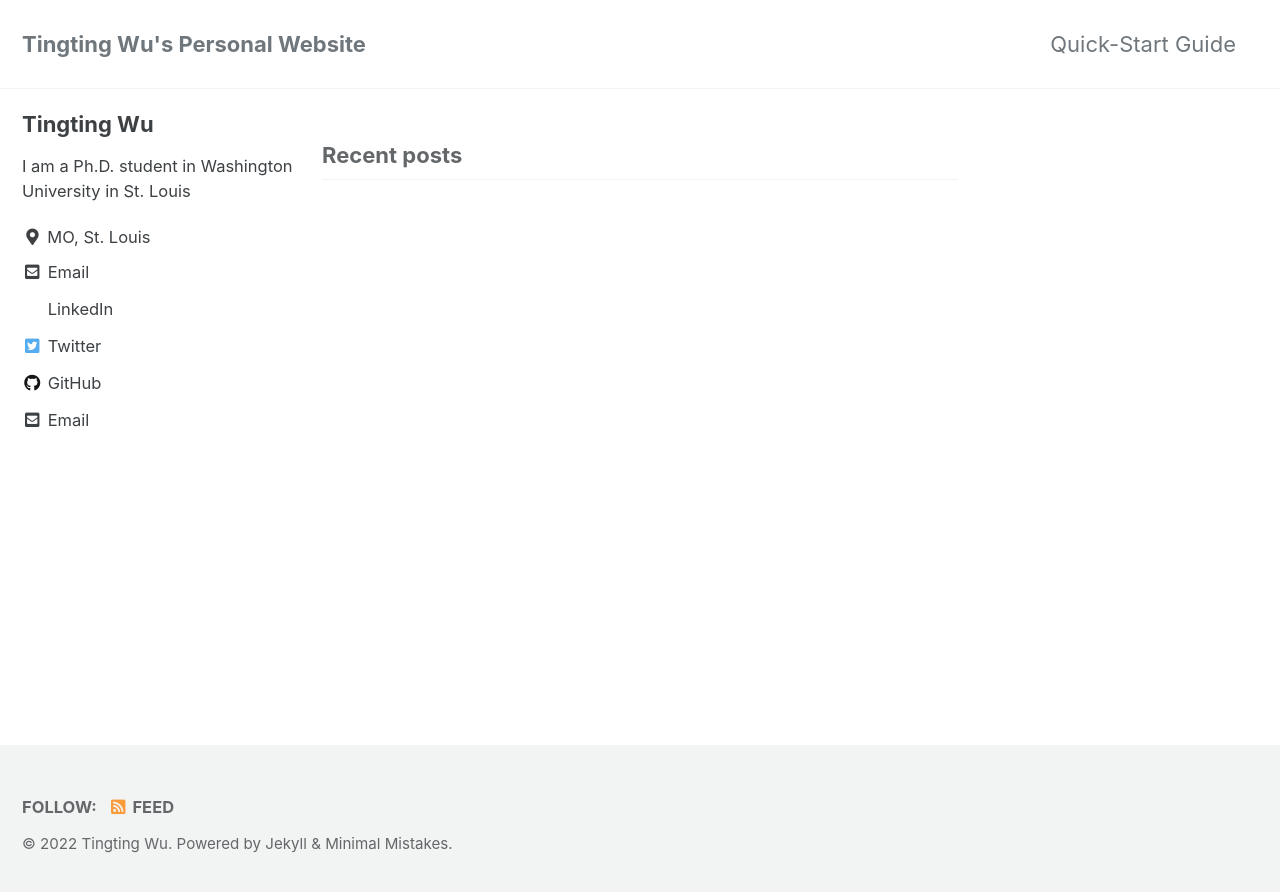
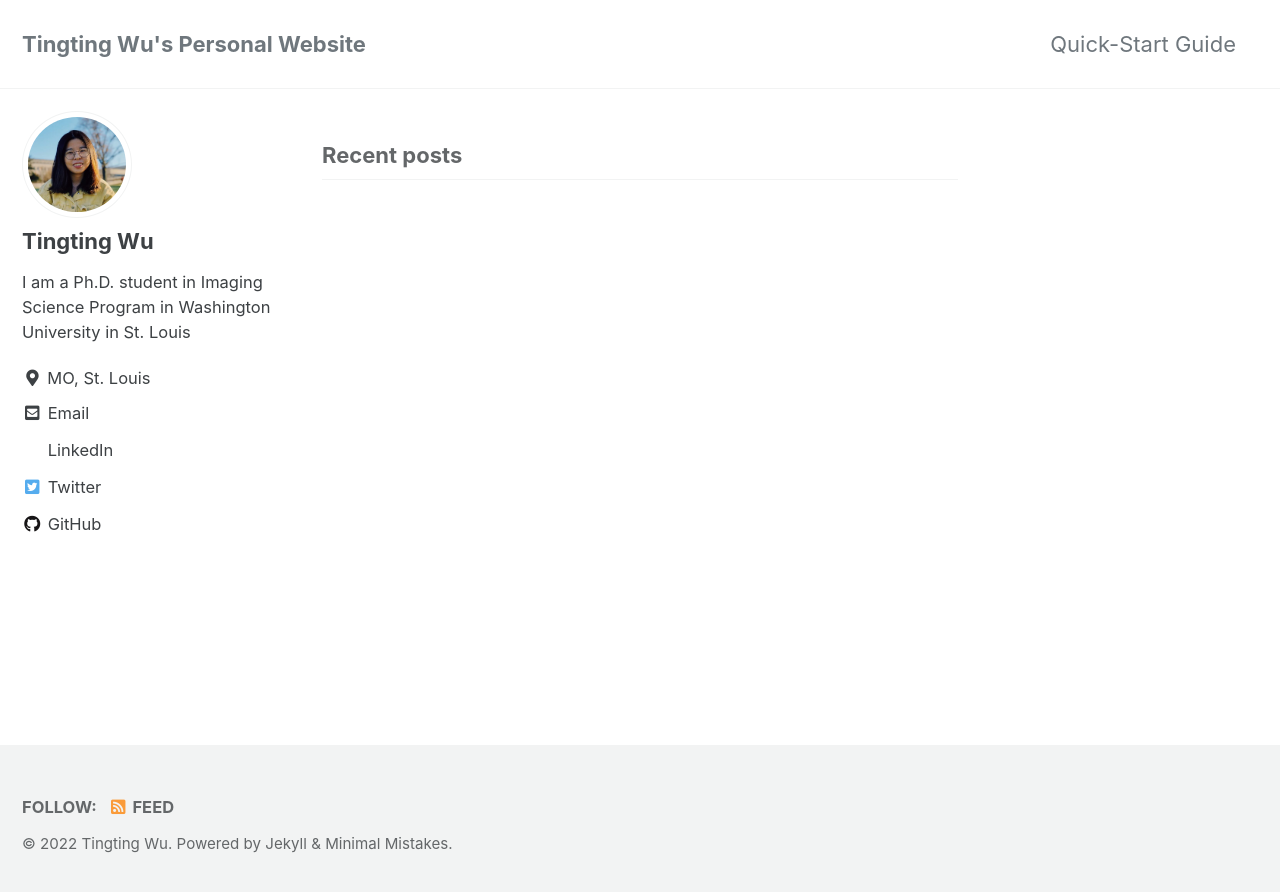
Before and after one commit to TingtingWu17/tingtingwu17.github.io, a Jekyll site: the page built from index.html, in a window 1280 px wide. Shown: the top 892 px of the page. Built offline with Jekyll 4.4.1, drawn with Linux system fonts in a browser that asks for light colours; cached includes are drawn as plain includes; the list of posts is cut into pages by our own code.

Commit message:
Update _config.yml

```diff
--- a/_config.yml
+++ b/_config.yml
@@ -105,16 +105,16 @@ analytics:
 # Site Author
 author:
   name             : "Tingting Wu"
-  avatar           : # path of avatar image, e.g. "/assets/images/bio-photo.jpg"
-  bio              : "I am a Ph.D. student in Washington University in St. Louis"
+  avatar           : "/assets/images/bio-photo.jpg"
+  bio              : "I am a Ph.D. student in Imaging Science Program in Washington University in St. Louis"
   location         : "MO, St. Louis"
-  email            : "wu.t@wustl.edu"
+  #email            : "wu.t@wustl.edu"
   links:
     - label: "Email"
       icon: "fas fa-fw fa-envelope-square"
       url: "wu.t@wustl.edu"
     - label: "LinkedIn"
-      icon: "fas fa-fw fa-linkedin"
+      icon: "fas fa-fw fa-linked-in"
       url: "https://www.linkedin.com/in/tingting-wu-722403131/"
     - label: "Twitter"
       icon: "fab fa-fw fa-twitter-square"
```
